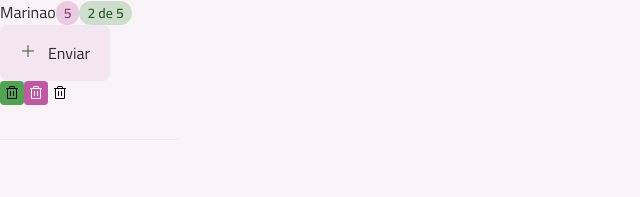
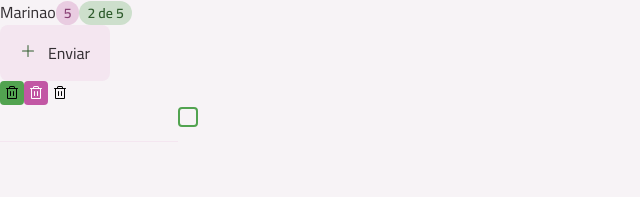
Before and after one commit to Mariano1994/todo2025, a React (Vite) app: page / in a window 1280 px wide. Shown: the top 197 px of the page, without its empty margins (0-640 px from the left). Built offline with nearby package versions, Linux system fonts and the light colour scheme.

Commit message:
Created inputCheckbox component ui

```diff
--- a/src/App.tsx
+++ b/src/App.tsx
@@ -1,9 +1,12 @@
 import Badge from "./components/badge";
 import Button from "./components/button";
 import ButtonIcon from "./components/button-icon";
+import InputCheckbox from "./components/input-checkbox";
 import InputText from "./components/input-text";
 import Text from "./components/text";
 import { PlusIcon, TrashIcon } from "@phosphor-icons/react";
+
+import { CheckIcon } from "@phosphor-icons/react";
 function App() {
   return (
     <div>
@@ -27,6 +30,7 @@ function App() {
       </div>
 
       <InputText />
+      <InputCheckbox icon={<CheckIcon />} />
     </div>
   );
 }
--- /dev/null
+++ b/src/components/input-checkbox.tsx
@@ -0,0 +1,65 @@
+import { cva, type VariantProps } from "class-variance-authority";
+import type React from "react";
+
+export const inputCheckboxWrapperVariants = cva(
+  " inline-flex justify-center items-center relative group "
+);
+
+export const inputCheckboxVariants = cva(
+  " appearance-none cursor-pointer rounded-sm peer flex items-center justify-center border-2 border-solid transition overflow-hidden border-green-base hover:border-green-dark hover:bg-green-dark/20 checked:border-green-base checked:bg-green-base group-hover:checked:border-green-dark group-hover:checked:bg-green-dark",
+  {
+    variants: {
+      size: {
+        md: "h-5 w-5",
+      },
+      disabled: {
+        true: "pointer-events-none",
+      },
+    },
+    defaultVariants: {
+      size: "md",
+      disabled: false,
+    },
+  }
+);
+
+export const inputCheckboxIconVariants = cva(
+  "absolute top-1/2 left-1 -translate-y-1/2 hidden peer-checked:block text-white",
+  {
+    variants: {
+      size: {
+        md: "w-3 h-3",
+      },
+    },
+    defaultVariants: {
+      size: "md",
+    },
+  }
+);
+
+interface InputCheckboxProps
+  extends VariantProps<typeof inputCheckboxVariants>,
+    Omit<React.ComponentProps<"input">, "size" | "disabled"> {
+  icon: React.ReactNode;
+}
+
+function InputCheckbox({
+  size,
+  disabled,
+  className,
+  icon,
+  ...props
+}: InputCheckboxProps) {
+  return (
+    <label className={inputCheckboxWrapperVariants({ className })}>
+      <input
+        type="checkbox"
+        {...props}
+        className={inputCheckboxVariants({ size, disabled })}
+      />
+      <span className={inputCheckboxIconVariants({ size })}>{icon}</span>
+    </label>
+  );
+}
+
+export default InputCheckbox;
```
